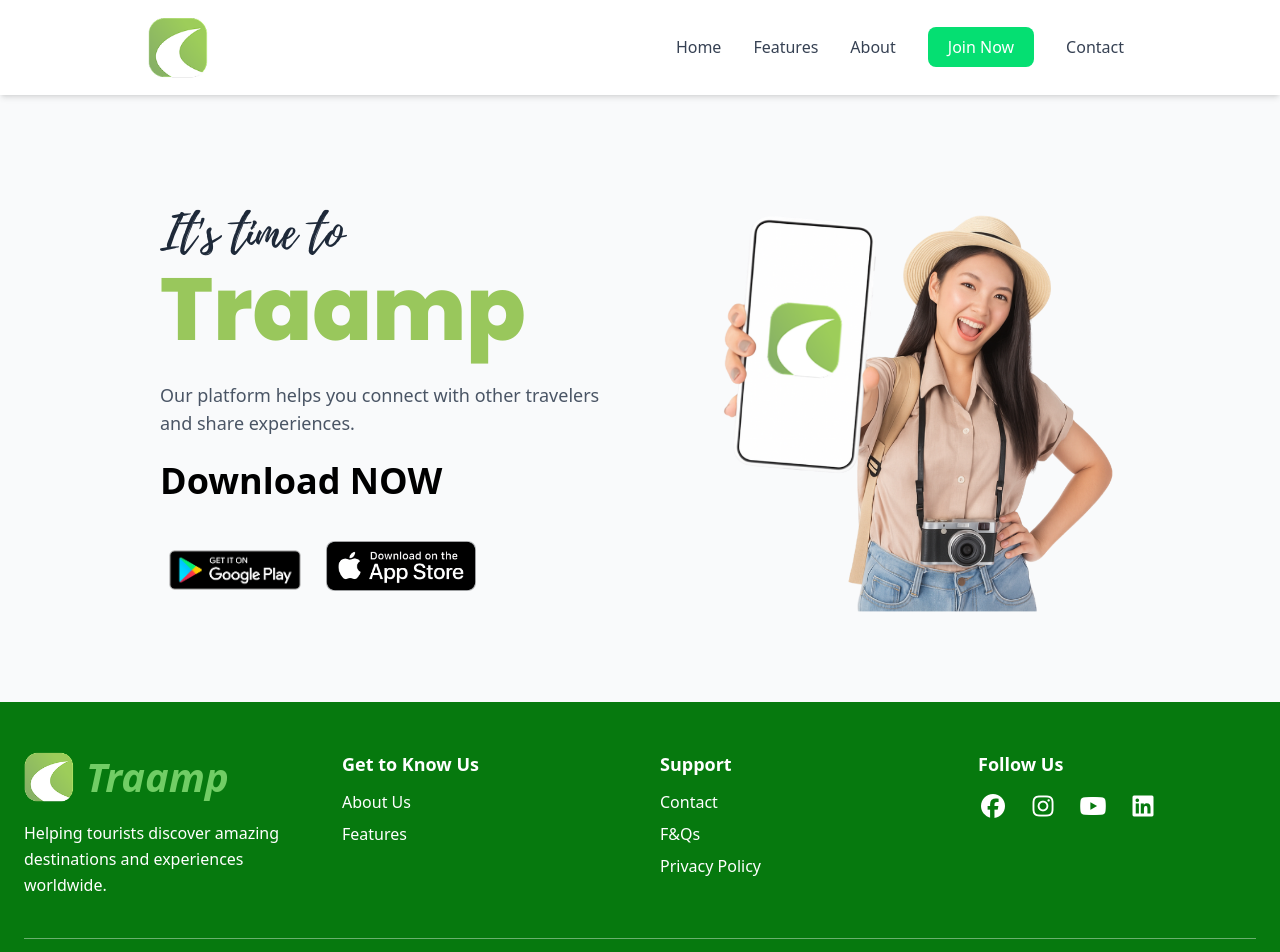
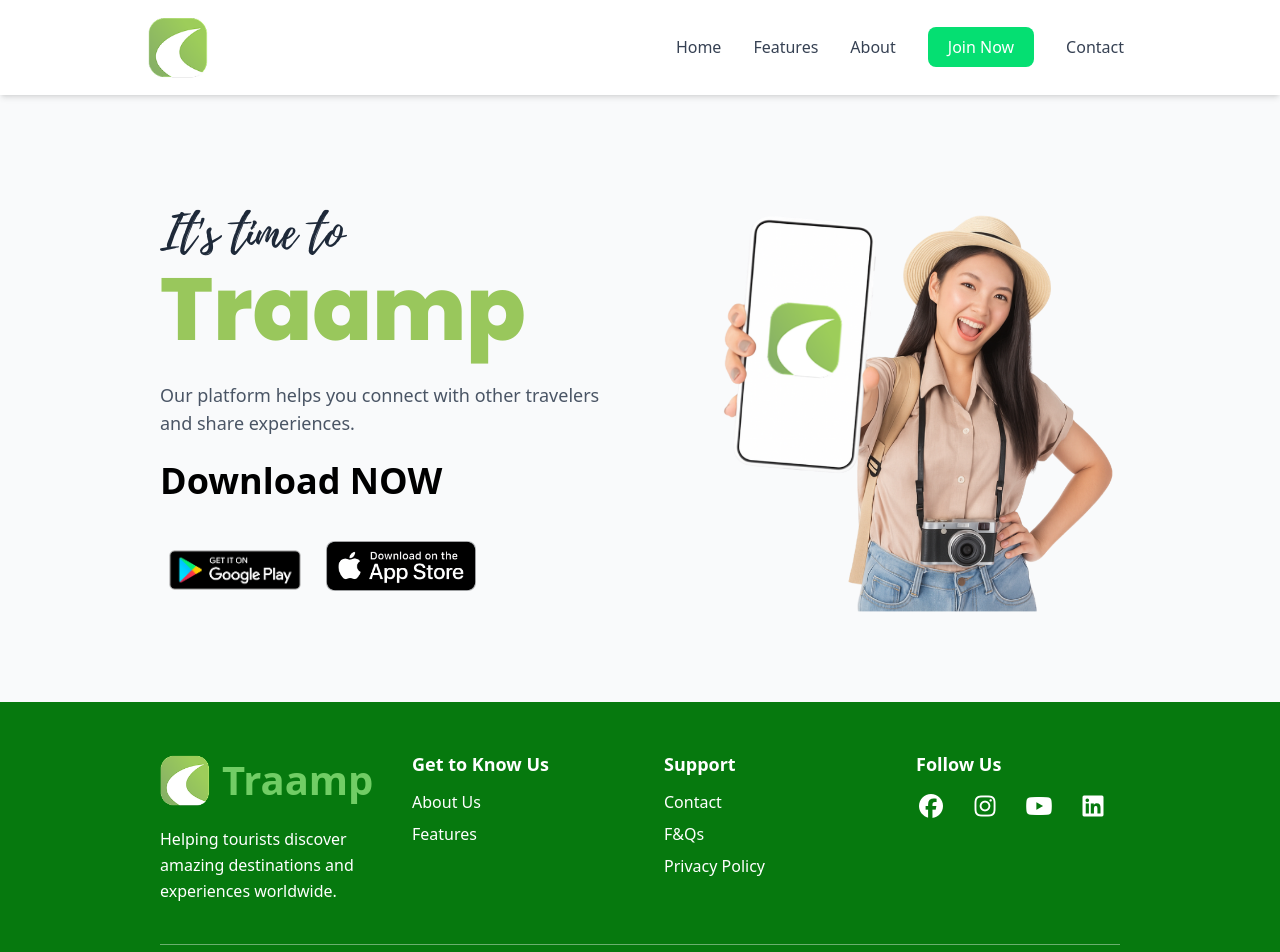
Before and after one commit to savidyakolonne/traamp-landingpg, a Next.js app: page / in a window 1280 px wide. Shown: the top 952 px of the page. Built offline with nearby package versions, Linux system fonts and the light colour scheme.

Commit message:
footer error fixed 14Nov

```diff
--- a/app/components/Footer.tsx
+++ b/app/components/Footer.tsx
@@ -4,10 +4,17 @@ import "@fortawesome/fontawesome-free/css/all.min.css";
 
 export default function Footer() {
   return (
-    <footer className="bg-[#06790E] text-white py-12 px-6">
-      <div className="max-w-7xl mx-auto grid grid-cols-1 md:grid-cols-4 gap-10">
-        <div>
-          <div className="flex items-center space-x-3">
+    <footer className="bg-[#06790E] text-white py-12 px-6 md:px-40">
+      <div className="
+        max-w-7xl mx-auto
+        grid grid-cols-1 sm:grid-cols-2 md:grid-cols-4
+        gap-12
+        text-center md:text-left
+      ">
+
+        {/* Logo Section */}
+        <div className="flex flex-col items-center md:items-start">
+          <div className="flex items-center space-x-3 justify-center md:justify-start">
             <Image
               src="/logo.png"
               alt="Traamp Logo"
@@ -15,18 +22,19 @@ export default function Footer() {
               height={50}
               className="rounded-md"
             />
-            <h1 className="text-2xl font-semibold italic text-[40px] text-[#71CD65]">
+            <h1 className="text-[40px] font-semibold text-[#71CD65]">
               Traamp
             </h1>
           </div>
 
-          <p className="mt-4 leading-relaxed">
+          <p className="mt-4 leading-relaxed max-w-sm">
             Helping tourists discover amazing destinations and experiences
-            <br></br>worldwide.
+            worldwide.
           </p>
         </div>
 
-        <div>
+        {/* Get to Know Us */}
+        <div className="flex flex-col items-center md:items-start">
           <h3 className="font-semibold text-lg mb-3">Get to Know Us</h3>
           <ul className="space-y-2">
             <li>
@@ -42,7 +50,8 @@ export default function Footer() {
           </ul>
         </div>
 
-        <div>
+        {/* Support */}
+        <div className="flex flex-col items-center md:items-start">
           <h3 className="font-semibold text-lg mb-3">Support</h3>
           <ul className="space-y-2">
             <li>
@@ -63,30 +72,32 @@ export default function Footer() {
           </ul>
         </div>
 
-        <div>
+        {/* Socials */}
+        <div className="flex flex-col items-center md:items-start">
           <h3 className="font-semibold text-lg mb-3">Follow Us</h3>
-          <div className="flex space-x-5 text-2xl">
-            <a href="#" aria-label="Facebook">
+
+          <div className="flex space-x-6 text-2xl">
+            <a href="#" aria-label="Facebook" className="hover:text-[#71CD65]">
               <i className="fab fa-facebook"></i>
             </a>
-
-            <a href="#" aria-label="Instagram">
+            <a href="#" aria-label="Instagram" className="hover:text-[#71CD65]">
               <i className="fab fa-instagram"></i>
             </a>
-
-            <a href="#" aria-label="YouTube">
+            <a href="#" aria-label="YouTube" className="hover:text-[#71CD65]">
               <i className="fab fa-youtube"></i>
             </a>
-
-            <a href="#" aria-label="LinkedIn">
+            <a href="#" aria-label="LinkedIn" className="hover:text-[#71CD65]">
               <i className="fab fa-linkedin"></i>
             </a>
           </div>
         </div>
       </div>
 
+      {/* Bottom line */}
       <div className="border-t border-white/40 mt-10 pt-5 text-center">
         <p className="text-sm">© 2025 Traamp. All rights reserved.</p>
+        <p className="text-sm"> Developed by SE-01</p>
+
       </div>
     </footer>
   );
--- a/app/layout.tsx
+++ b/app/layout.tsx
@@ -4,6 +4,7 @@ import localFont from "next/font/local";
 import "./globals.css";
 import Navbar from "./components/Navbar";
 import Footer from "./components/Footer";
+import "@fortawesome/fontawesome-free/css/all.min.css";
 
 const geistSans = Geist({
   variable: "--font-geist-sans",
```
